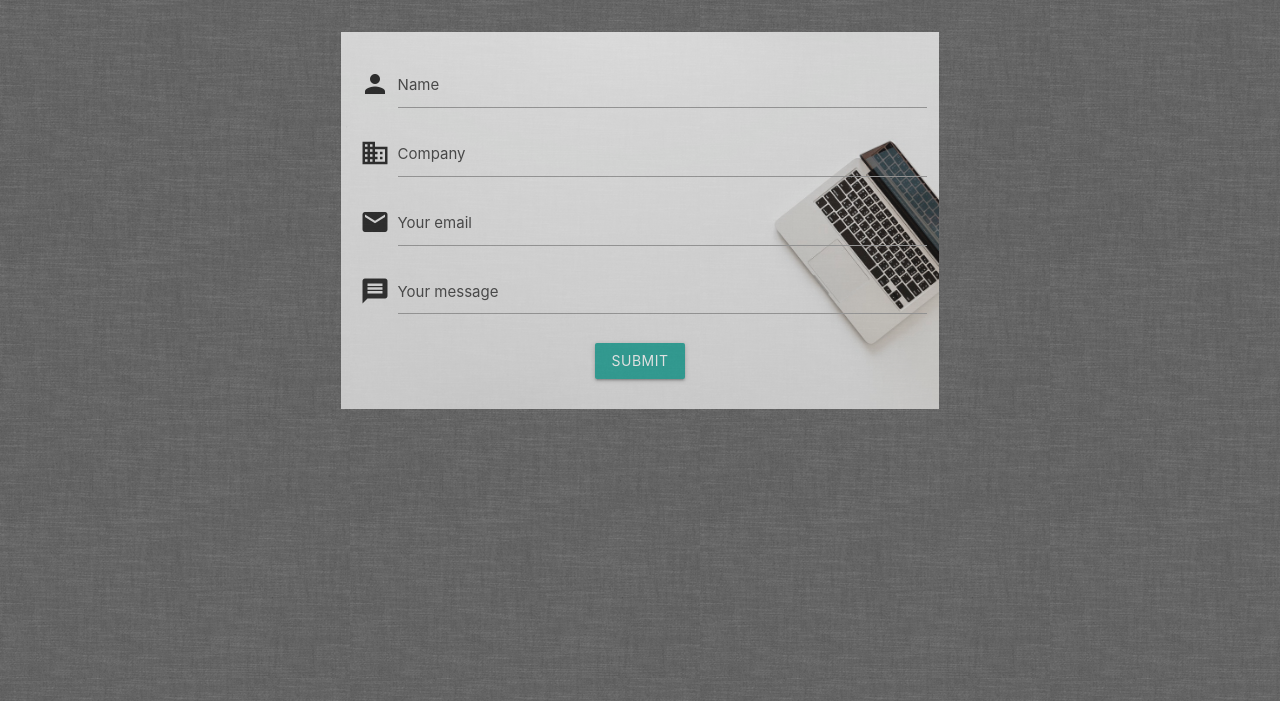
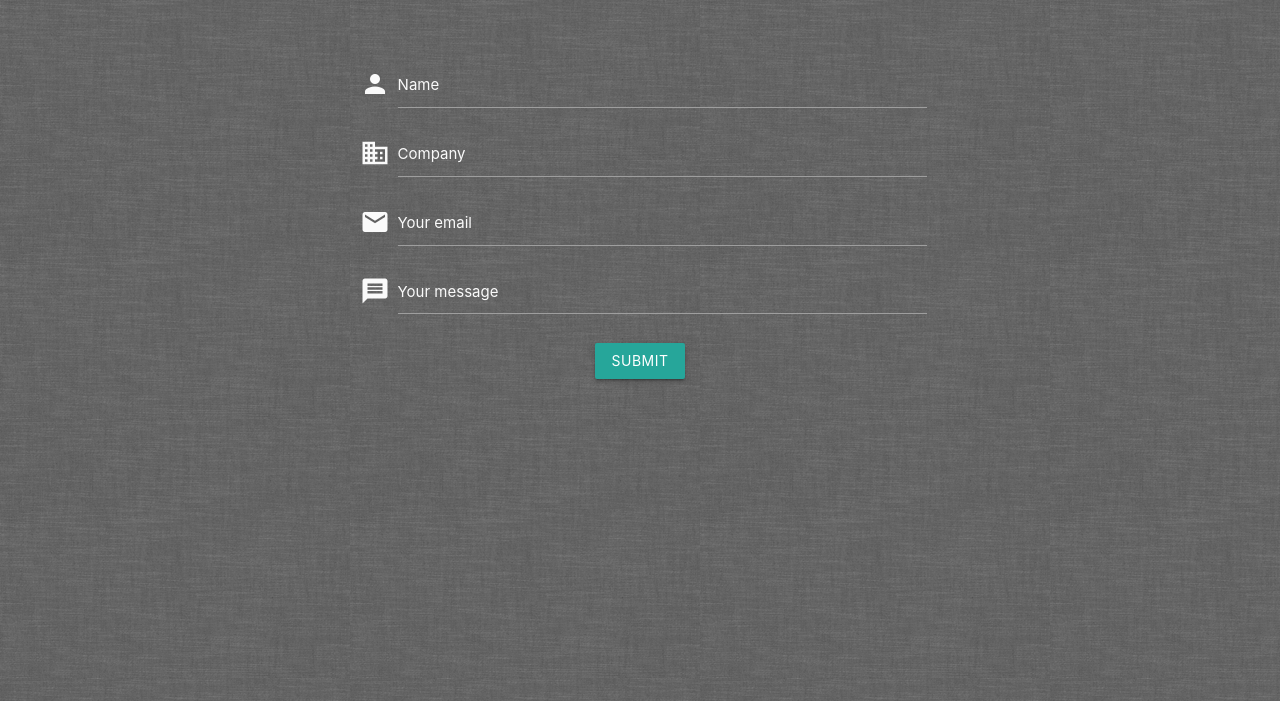
Before and after one commit to Spearek/My-Portfolio, a plain HTML site: page contact.html in a window 1280 px wide. Shown: the part 99-800 px from the top of the page. Drawn offline with nearby package versions, Linux system fonts and the light colour scheme.

Commit message:
contact style improvements + form validation

```diff
--- a/contact.html
+++ b/contact.html
@@ -10,21 +10,36 @@
         <title>My Portfolio</title>
             <style>
                 body{
-                    background: url(patterns/grey_wash_wall.png);
+                  background: url(patterns/grey_wash_wall.png);
                 }
-                .formContainer{
+               /* .formContainer{
                     background:url(form-bg.jpg);
                     background-size: cover;
-                    opacity: 0.8;
+
+                }*/
+                .input-field label {
+                 color: #fafafa;
                 }
-                .input-field label {
-                 color: #424242;
+                .input-field input[type=text]:focus,.input-field input[type=email]:focus,.materialize-textarea:focus{
+                    color: #ffab40;
+                }
+                .input-field input[type=text],.input-field input[type=email],.materialize-textarea{
+                    color: #e0e0e0;
                 }
                 .input-field .prefix{
-                color: #212121;
+                color: #fafafa;
                 }
                 .input-field .prefix.active {
-                color: #009688;
+                color: #ff9100 ;
+                }
+
+                .input-field input:focus + label, .materialize-textarea:focus:not([readonly]) + label {
+                 color: #ff9100 !important;
+                }
+
+                 .input-field input:focus, .materialize-textarea:focus:not([readonly]):focus {
+                 border-bottom: 1px solid #ff9100 !important;
+                 box-shadow: 0 1px 0 0 #ffab40 !important;
                 }
 
             </style>
@@ -38,34 +53,34 @@
             <div class="col s12 m8 offset-m2 formContainer">
 
                 <div class="lighten-2 section">
-                    <form action="">
+                    <form action="https://formspree.io/mateuszdzida@gmail.com" method="POST">
                         <div class="input-field">
                             <i class="material-icons prefix">person</i>
-                            <input type="text" id="name">
+                            <input type="text" id="name" name="questioner" required>
                             <label for="name">Name</label>
                         </div>
 
                         <div class="input-field">
                             <i class="material-icons prefix">business</i>
-                                <input type="text" id="company">
+                                <input type="text" id="company" name="companyName">
                                 <label for="company">Company</label>
 
                         </div>
 
                         <div class="input-field">
                             <i class="material-icons prefix">email</i>
-                            <input type="email" id="email">
+                            <input type="email" id="email" name="_replyto" required>
                             <label for="email">Your email</label>
                         </div>
 
                         <div class="input-field">
                             <i class="material-icons prefix">message</i>
-                            <textarea name="" id="message" class="materialize-textarea"></textarea>
+                            <textarea name="msgContent" id="message" class="materialize-textarea" required></textarea>
                             <label for="message">Your message</label>
                         </div>
 
                         <div class="input-field">
-                            <button class="btn">Submit</button>
+                            <button class="btn " value="Send">Submit</button>
                         </div>
                     </form>
                 </div>
```
Also changed, not shown: form-bg.jpg (deleted).
